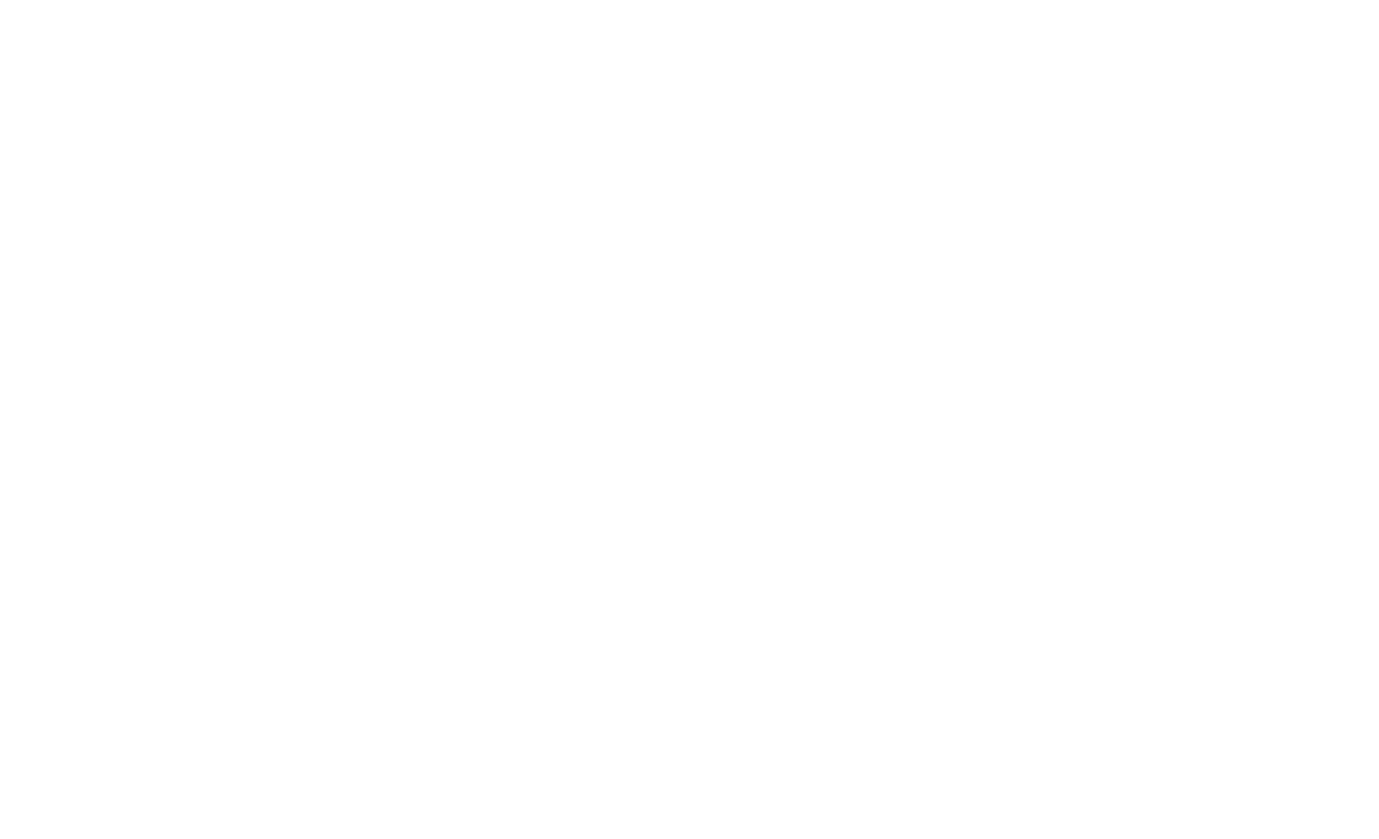
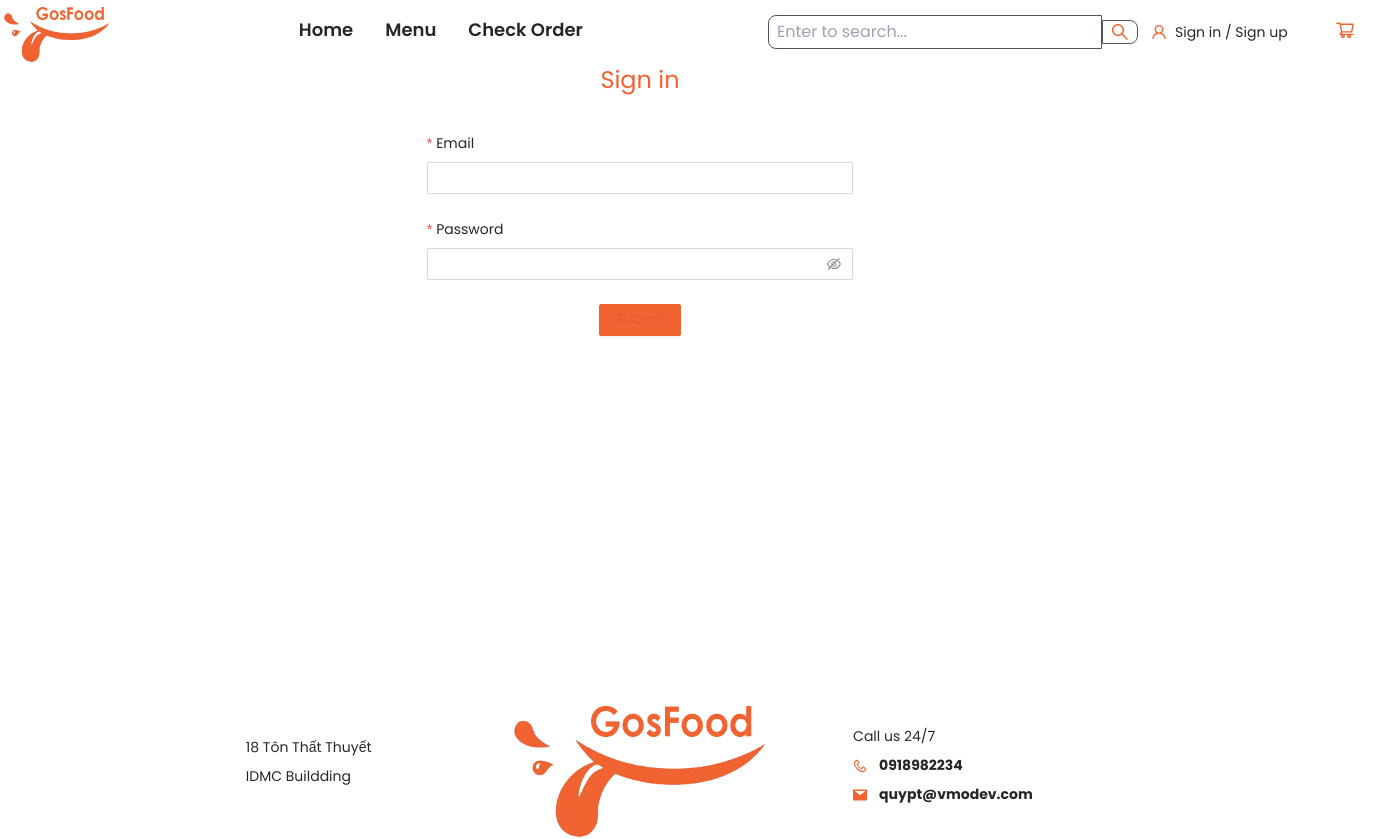
Before and after one commit to quypt1884/GosFood, a React (Create React App) app: page /auth in a window 1280 px wide. Before the commit this address had no page. Shown: the top 839 px of the page, 1379 px wide, since content can reach past the window. Before the commit the page ends 800 px from the top, so only its background shows below. Built offline with nearby package versions, Linux system fonts and the light colour scheme; data requests are answered from the project's data file.

Commit message:
fix:fix authentication

```diff
--- a/src/components/AdminHeader/AdminHeader.tsx
+++ b/src/components/AdminHeader/AdminHeader.tsx
@@ -2,14 +2,14 @@ import { UserOutlined } from "@ant-design/icons";
 import { Dropdown, Menu, notification } from "antd";
 import { useSelector } from "react-redux";
 import { useDispatch } from "react-redux";
-import { Link } from "react-router-dom";
+import { Link, useNavigate } from "react-router-dom";
 import { PATH_USER } from "routes/routes.paths";
 import { AppDispatch, RootState } from "store";
 import { logout, reset } from "store/authSlice";
 
 const AdminHeader = () => {
   const dispatch = useDispatch<AppDispatch>();
-
+  const navigate = useNavigate();
   const { token, users } = useSelector((state: RootState) => state.auth);
 
   const handleClickLogout = () => {
@@ -18,6 +18,7 @@ const AdminHeader = () => {
     });
     dispatch(logout());
     dispatch(reset());
+    navigate("/");
   };
 
   const menu = (
@@ -41,13 +42,13 @@ const AdminHeader = () => {
         placement="bottomLeft"
         arrow={{ pointAtCenter: true }}
       >
-          <UserOutlined className="w-10 px-5 text-[#f16331] text-base" />
+        <UserOutlined className="w-10 px-5 text-[#f16331] text-base" />
       </Dropdown>
       {token && (
-          <span className="pl-2 flex items-center w-36">
-            {users?.firstName + " " + users?.lastName}
-          </span>
-        ) }
+        <span className="pl-2 flex items-center w-36">
+          {users?.firstName + " " + users?.lastName}
+        </span>
+      )}
     </div>
   );
 };
--- a/src/components/Header/Header.tsx
+++ b/src/components/Header/Header.tsx
@@ -1,4 +1,4 @@
-import { Link, NavLink } from "react-router-dom";
+import { Link, NavLink, useNavigate } from "react-router-dom";
 import { useDispatch } from "react-redux";
 import { useEffect } from "react";
 import { notification } from "antd";
@@ -23,7 +23,7 @@ import Search from "components/Search/Search";
 
 const Header = () => {
   const dispatch = useDispatch<AppDispatch>();
-
+  const navigate = useNavigate()
   const { cartItems } = useSelector((state: RootState) => state.cart);
   const { token, users } = useSelector((state: RootState) => state.auth);
 
@@ -37,6 +37,7 @@ const Header = () => {
     });
     dispatch(logout());
     dispatch(reset());
+    navigate("/")
   };
   return (
     <div className="mx-auto my-0 max-w-7xl">
@@ -124,7 +125,7 @@ const Header = () => {
                 ) : (
                   <>
                     <Link to={PATH_LOGIN}>Sign in</Link>
-                    <Link to={PATH_REGISTER}>Register</Link>
+                    <Link to={PATH_REGISTER}>Sign up</Link>
                   </>
                 )}
               </div>
--- /dev/null
+++ b/src/hoc/PrivateAdmin.tsx
@@ -0,0 +1,11 @@
+import { useSelector } from "react-redux";
+import { Navigate, Outlet } from "react-router-dom";
+import { PATH_USER } from "routes/routes.paths";
+import { RootState } from "store";
+
+const PrivateAdmin = () => {
+  const { token, users } = useSelector((state: RootState) => state.auth);
+  return token && users.isAdmin ? <Outlet /> : <Navigate to={PATH_USER} />;
+};
+
+export default PrivateAdmin;
--- /dev/null
+++ b/src/hoc/PrivateUser.tsx
@@ -0,0 +1,12 @@
+import { useSelector } from "react-redux";
+import { Navigate, Outlet } from "react-router-dom";
+import { PATH_USER } from "routes/routes.paths";
+
+import { RootState } from "store";
+
+const PrivateUser = () => {
+  const { token } = useSelector((state: RootState) => state.auth);
+  return token ? <Outlet /> : <Navigate to={PATH_USER} />;
+};
+
+export default PrivateUser;
--- a/src/layout/ContainerLayout.tsx
+++ b/src/layout/ContainerLayout.tsx
@@ -48,6 +48,8 @@ import CheckoutPage from "pages/app/CartPage/CheckoutPage";
 import MyOrderListPage from "pages/app/OrderPage/MyOrderListPage";
 import CheckOrderPage from "pages/app/OrderPage/CheckOrderPage";
 import OrderDetaiUserPage from "pages/app/OrderPage/OrderDetaiUserPage";
+import PrivateAdmin from "hoc/PrivateAdmin";
+import PrivateUser from "hoc/PrivateUser";
 
 const ContainerLayout = () => {
   return (
@@ -56,35 +58,67 @@ const ContainerLayout = () => {
         <Route element={<AppLayout />}>
           <Route path="/" element={<HomePage />} />
           <Route path={PATH_UER_MENU} element={<MenuPage />} />
-          <Route path={PATH_UER_PRODUCT_DETAIL} element={<ProductDetailPageApp />} />
+          <Route
+            path={PATH_UER_PRODUCT_DETAIL}
+            element={<ProductDetailPageApp />}
+          />
           <Route path={PATH_USER_CHECK_ORDER} element={<CheckOrderPage />} />
           <Route path={PATH_USER_CART} element={<CartPage />} />
           <Route path={PATH_USER_CHECKOUT} element={<CheckoutPage />} />
-          <Route path={PATH_USER_ORDERDETAIL} element={<OrderDetaiUserPage />} />
+          <Route
+            path={PATH_USER_ORDERDETAIL}
+            element={<OrderDetaiUserPage />}
+          />
+          <Route element={<PrivateUser />}>
             <Route path={PATH_USER_ORDER_LIST} element={<MyOrderListPage />} />
+          </Route>
+          <Route path="/*" element={<HomePage />} />
         </Route>
         <Route element={<AuthLayout />}>
           <Route path={PATH_LOGIN} element={<LoginPage />} />
           <Route path={PATH_REGISTER} element={<RegisterPage />} />
+          <Route path="/auth/*" element={<LoginPage />} />
         </Route>
+        <Route element={<PrivateAdmin />}>
           <Route element={<AdminLayout />}>
             <Route path={PATH_ADMIN} element={<Dashboard />} />
 
             <Route path={PATH_ADMIN_CATEGORY} element={<CategoriListPage />} />
-          <Route path={PATH_ADMIN_CATEGORY_DETAIL} element={<CategoriDetailPage />} />
-          <Route path={PATH_ADMIN_CATEGORY_ADD} element={<CategoriAddPage />} />
-          <Route path={PATH_ADMIN_CATEGORY_EDIT} element={<CategoriEditPage/>} />
+            <Route
+              path={PATH_ADMIN_CATEGORY_DETAIL}
+              element={<CategoriDetailPage />}
+            />
+            <Route
+              path={PATH_ADMIN_CATEGORY_ADD}
+              element={<CategoriAddPage />}
+            />
+            <Route
+              path={PATH_ADMIN_CATEGORY_EDIT}
+              element={<CategoriEditPage />}
+            />
 
             <Route path={PATH_ADMIN_USER} element={<UserListPage />} />
 
             <Route path={PATH_ADMIN_PRODUCT} element={<ProductListPage />} />
             <Route path={PATH_ADMIN_PRODUCT_ADD} element={<ProductAddPage />} />
-          <Route path={PATH_ADMIN_PRODUCT_EDIT} element={<ProductEditPage />} />
-          <Route path={PATH_ADMIN_PRODUCT_DETAIL} element={<ProductDetailPage />} />
+            <Route
+              path={PATH_ADMIN_PRODUCT_EDIT}
+              element={<ProductEditPage />}
+            />
+            <Route
+              path={PATH_ADMIN_PRODUCT_DETAIL}
+              element={<ProductDetailPage />}
+            />
 
             <Route path={PATH_ADMIN_ORDER} element={<OrderListPage />} />
-          <Route path={PATH_ADMIN_ORDER_DETAIL} element={<OrderDetailPage />} />
+            <Route
+              path={PATH_ADMIN_ORDER_DETAIL}
+              element={<OrderDetailPage />}
+            />
+            <Route path="/admin/*" element={<Dashboard />} />
           </Route>
+        </Route>
+        <Route path="*" element={<Dashboard />} />
       </Routes>
     </div>
   );
--- a/src/modules/app/OrderModule/OrderDetailModule.tsx
+++ b/src/modules/app/OrderModule/OrderDetailModule.tsx
@@ -11,7 +11,7 @@ import { getListOrder } from "store/orderSlice";
 import { IProduct } from "types/product.model";
 import { IOrder } from "types/order.model";
 import ReviewModule from "../ReviewModule/ReviewModule";
-import { PATH_USER_ORDER_LIST } from "routes/routes.paths";
+import { PATH_USER_CHECK_ORDER, PATH_USER_ORDER_LIST } from "routes/routes.paths";
 import ButtonLink from "components/Button/ButtonLink";
 
 const OrderDetailModule = () => {
@@ -20,6 +20,7 @@ const OrderDetailModule = () => {
   const dispatch = useDispatch<AppDispatch>();
   const { products } = useSelector((state: RootState) => state.product);
   const { orders,isLoading } = useSelector((state: RootState) => state.order);
+  const { token } = useSelector((state: RootState) => state.auth);
 
   const orderItem = orders.find((order: IOrder) => {
     return order.id === Number(id);
@@ -207,13 +208,19 @@ const OrderDetailModule = () => {
               </>
             )}
           />
-          <ButtonLink
+          {token ? <ButtonLink
             to={PATH_USER_ORDER_LIST}
             className="bg-[#f16331] text-white hover:text-white mt-3 w-20"
           >
             <RollbackOutlined className="mr-1 text-base" />
             <span>Back</span>
-          </ButtonLink>
+          </ButtonLink> : <ButtonLink
+            to={PATH_USER_CHECK_ORDER}
+            className="bg-[#f16331] text-white hover:text-white mt-3 w-20"
+          >
+            <RollbackOutlined className="mr-1 text-base" />
+            <span>Back</span>
+          </ButtonLink>}
         </div>
       )}
     </>
--- a/src/modules/auth/Login/Login.tsx
+++ b/src/modules/auth/Login/Login.tsx
@@ -1,5 +1,5 @@
 import { useDispatch, useSelector } from "react-redux";
-import { Button, Checkbox, Form, Input, notification } from "antd";
+import { Button, Form, Input, notification, Row } from "antd";
 import { FC, useEffect } from "react";
 
 import { AppDispatch, RootState } from "store";
@@ -31,7 +31,7 @@ const Login: FC = () => {
       });
     }
     dispatch(reset());
-  }, [users]);
+  }, [users, token, dispatch]);
   function handleSubmit(values: any) {
     dispatch(login(values));
   }
@@ -40,22 +40,27 @@ const Login: FC = () => {
     console.log("Failed:", errorInfo);
   };
   return (
-    <div className="mx-auto my-0 max-w-7xl">
+    <div className="mx-auto my-0 max-w-7xl h-full">
       <h1 className="flex justify-center text-2xl text-[#f16331]">Sign in</h1>
       <Form
         name="basic"
-        labelCol={{ span: 8 }}
-        wrapperCol={{ span: 16 }}
-        initialValues={{ remember: true }}
+        initialValues={{}}
         onFinish={handleSubmit}
         onFinishFailed={onFinishFailed}
         autoComplete="on"
-        className="my-9 w-1/2 mx-auto"
+        layout="vertical"
+        className="my-9 w-1/3 mx-auto"
       >
         <Form.Item
           label="Email"
           name="email"
-          rules={[{ required: true, message: "Please input your email!" }]}
+          rules={[
+            { required: true, message: "Please input your email!" },
+            {
+              pattern: /^[\w-\.]+@([\w-]+\.)+[\w-]{2,4}$/g,
+              message: "Email invalidate"
+            }
+          ]}
         >
           <Input />
         </Form.Item>
@@ -68,15 +73,8 @@ const Login: FC = () => {
           <Input.Password />
         </Form.Item>
 
-        <Form.Item
-          name="remember"
-          valuePropName="checked"
-          wrapperCol={{ offset: 8, span: 16 }}
-        >
-          <Checkbox className="focus:border-[#f16331]">Remember me</Checkbox>
-        </Form.Item>
-
-        <Form.Item wrapperCol={{ offset: 8, span: 16 }}>
+        <Form.Item>
+          <Row className="flex justify-center">
             <Button
               type="primary"
               className="text-[#f16331] border-[#f16331] hover:bg-[#f16331] hover:border-[#f16331]"
@@ -84,6 +82,7 @@ const Login: FC = () => {
             >
               Submit
             </Button>
+          </Row>
         </Form.Item>
       </Form>
     </div>
--- a/src/store/authSlice.ts
+++ b/src/store/authSlice.ts
@@ -1,4 +1,3 @@
-import { PATH_USER } from 'routes/routes.paths';
 import axios from "axios";
 import { createSlice, createAsyncThunk } from "@reduxjs/toolkit";
 
@@ -81,8 +80,6 @@ const authSlice = createSlice({
     logout: (state) => {
       state.token = null;
       state.users = {} as IUser;
-      window.location.href = PATH_USER;
-
     }
   },
   extraReducers(builder) {
```
Also changed, not shown: src/modules/auth/Register/SignUp.tsx (+13 -18 lines). Lines whose indentation alone changed are shown as unchanged.
